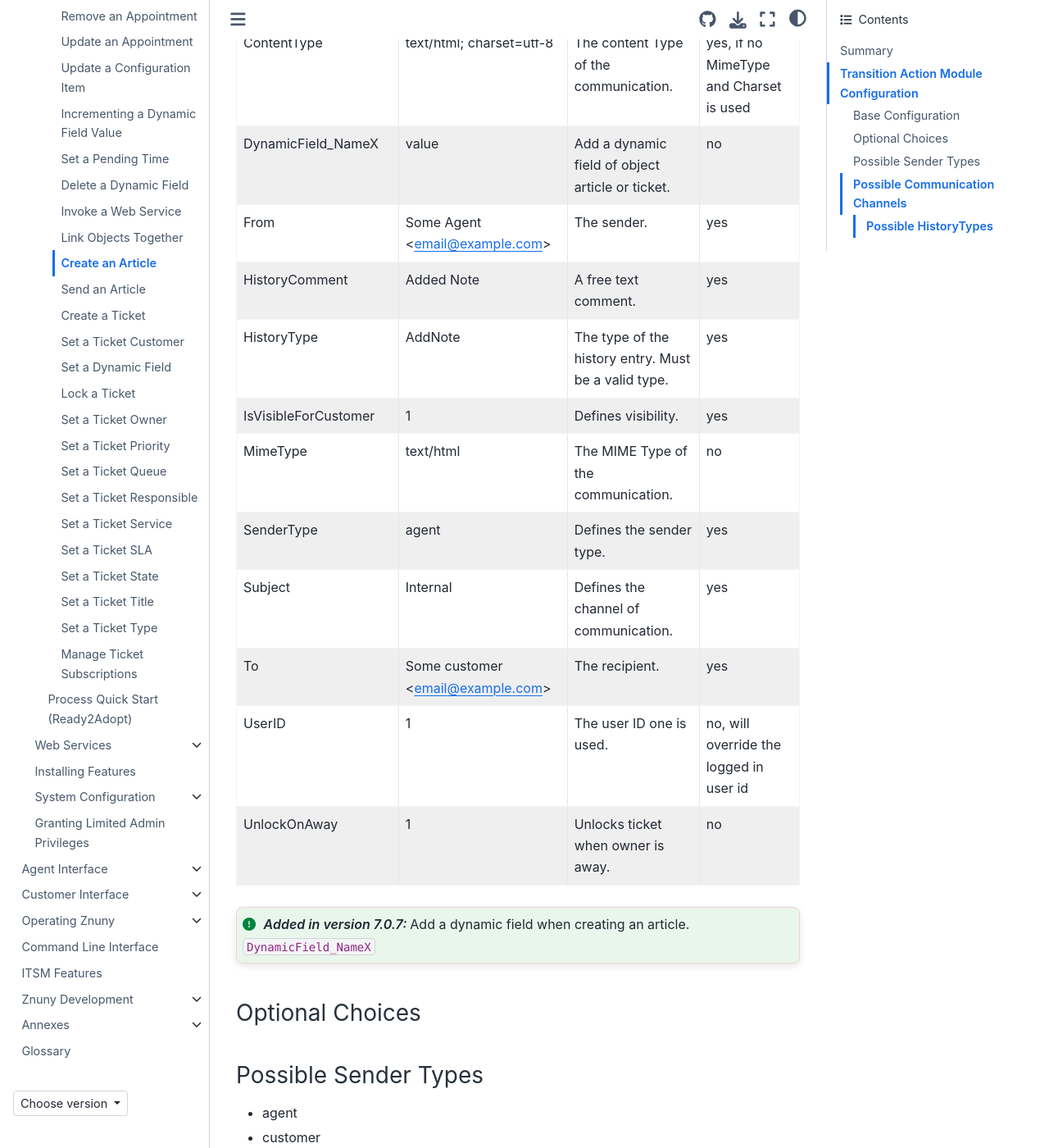
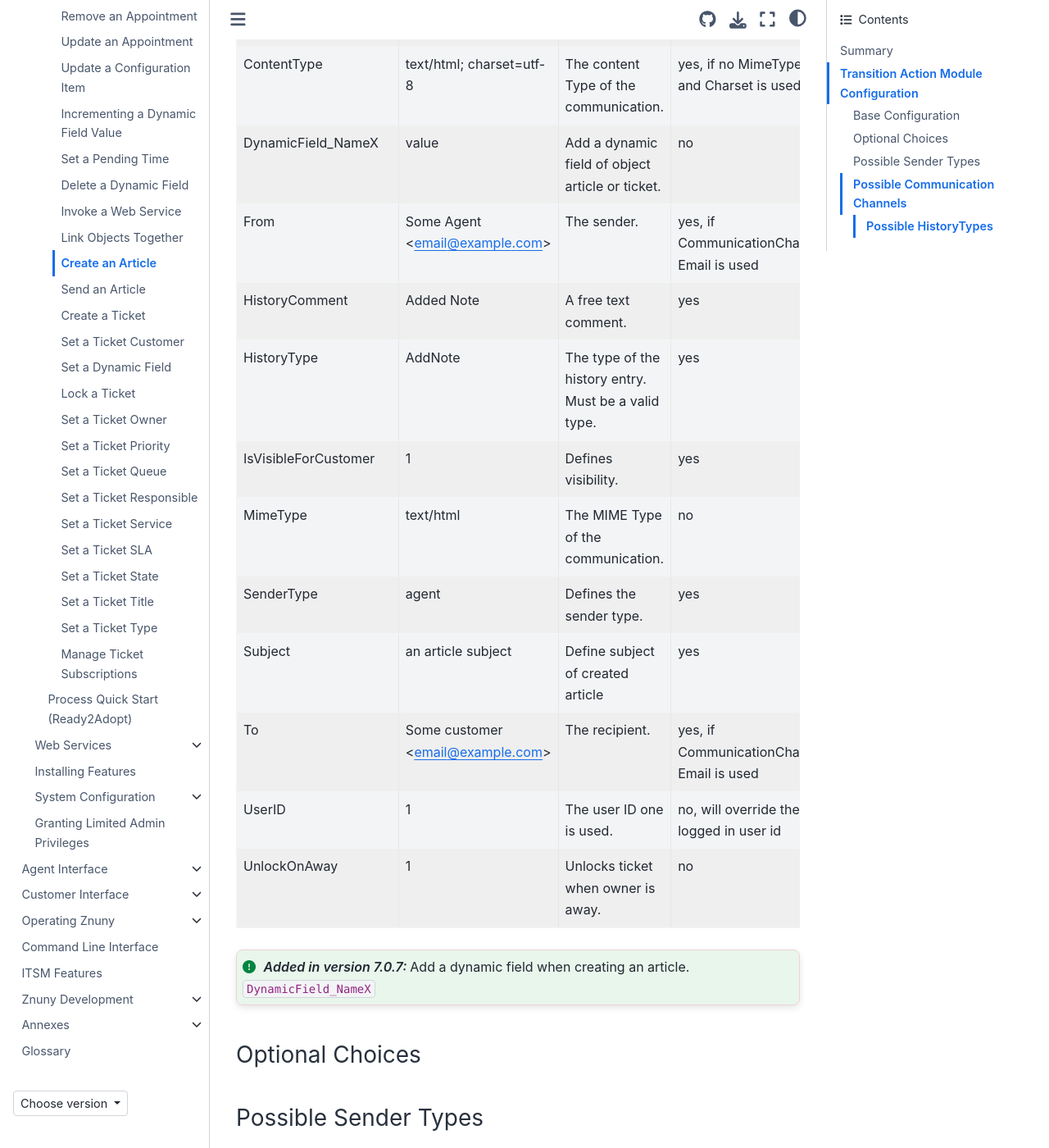
Before and after one commit to znuny/manual, a Sphinx documentation site: the page built from source/admin/processmanagement/transitionactions/ticketarticlecreate/index.rst, in a window 1280 px wide and 1400 px high, scrolled down 780 px. Shown: the whole window at 82% size. Built offline with Sphinx 7.4.7 and the Sphinx Book theme 1.1.4, drawn with Linux system fonts in a browser that asks for light colours.

Commit message:
TicketArticleCreate modified table
Subject description fixed. From and To is only mandatory if CommunicationChannel  is EMail (I guess?)

```diff
--- a/source/admin/processmanagement/transitionactions/ticketarticlecreate/index.rst
+++ b/source/admin/processmanagement/transitionactions/ticketarticlecreate/index.rst
@@ -18,40 +18,39 @@ The following list shows the mandatory items.
 Base Configuration
 ===================
 
-+----------------------+-----------------------------------+------------------------------------------------------+-----------------------------------------+
-| Key                  | Example value                     | Description                                          | Mandatory                               |
-+======================+===================================+======================================================+=========================================+
-| Body                 | Some text                         | Plain text or HTML text based on content type.       | yes                                     |
-+----------------------+-----------------------------------+------------------------------------------------------+-----------------------------------------+
-| Charset              | utf-8                             | Only utf=8 should be used.                           | no                                      |
-+----------------------+-----------------------------------+------------------------------------------------------+-----------------------------------------+
-| CommunicationChannel | Internal                          | Defines the channel of communication.                | no                                      |
-+----------------------+-----------------------------------+------------------------------------------------------+-----------------------------------------+
-| ContentType          | text/html; charset=utf-8          | The content Type of the communication.               | yes, if no MimeType and Charset is used |
-+----------------------+-----------------------------------+------------------------------------------------------+-----------------------------------------+
-| DynamicField_NameX   | value                             | Add a dynamic field of object article or ticket.     | no                                      |
-+----------------------+-----------------------------------+------------------------------------------------------+-----------------------------------------+
-| From                 | Some Agent <email@example.com>    | The sender.                                          | yes                                     |
-+----------------------+-----------------------------------+------------------------------------------------------+-----------------------------------------+
-| HistoryComment       | Added Note                        | A free text comment.                                 | yes                                     |
-+----------------------+-----------------------------------+------------------------------------------------------+-----------------------------------------+
-| HistoryType          | AddNote                           | The type of the history entry. Must be a valid type. | yes                                     |
-+----------------------+-----------------------------------+------------------------------------------------------+-----------------------------------------+
-| IsVisibleForCustomer | 1                                 | Defines visibility.                                  | yes                                     |
-+----------------------+-----------------------------------+------------------------------------------------------+-----------------------------------------+
-| MimeType             | text/html                         | The MIME Type of the communication.                  | no                                      |
-+----------------------+-----------------------------------+------------------------------------------------------+-----------------------------------------+
-| SenderType           | agent                             | Defines the sender type.                             | yes                                     |
-+----------------------+-----------------------------------+------------------------------------------------------+-----------------------------------------+
-| Subject              | Internal                          | Defines the channel of communication.                | yes                                     |
-+----------------------+-----------------------------------+------------------------------------------------------+-----------------------------------------+
-| To                   | Some customer <email@example.com> | The recipient.                                       | yes                                     |
-+----------------------+-----------------------------------+------------------------------------------------------+-----------------------------------------+
-| UserID               | 1                                 | The user ID one is used.                             | no, will override the logged in user id |
-+----------------------+-----------------------------------+------------------------------------------------------+-----------------------------------------+
-| UnlockOnAway         | 1                                 | Unlocks ticket when owner is away.                   | no                                      |
-+----------------------+-----------------------------------+------------------------------------------------------+-----------------------------------------+
-
++----------------------+-----------------------------------+------------------------------------------------------+----------------------------------------------+
+|          Key         |           Example value           |                      Description                     |                   Mandatory                  |
++----------------------+-----------------------------------+------------------------------------------------------+----------------------------------------------+
+| Body                 | Some text                         | Plain text or HTML text based on content type.       | yes                                          |
++----------------------+-----------------------------------+------------------------------------------------------+----------------------------------------------+
+| Charset              | utf-8                             | Only utf=8 should be used.                           | no                                           |
++----------------------+-----------------------------------+------------------------------------------------------+----------------------------------------------+
+| CommunicationChannel | Internal                          | Defines the channel of communication.                | no                                           |
++----------------------+-----------------------------------+------------------------------------------------------+----------------------------------------------+
+| ContentType          | text/html; charset=utf-8          | The content Type of the communication.               | yes, if no MimeType and Charset is used      |
++----------------------+-----------------------------------+------------------------------------------------------+----------------------------------------------+
+| DynamicField_NameX   | value                             | Add a dynamic field of object article or ticket.     | no                                           |
++----------------------+-----------------------------------+------------------------------------------------------+----------------------------------------------+
+| From                 | Some Agent <email@example.com>    | The sender.                                          | yes, if CommunicationChannel Email is used   |
++----------------------+-----------------------------------+------------------------------------------------------+----------------------------------------------+
+| HistoryComment       | Added Note                        | A free text comment.                                 | yes                                          |
++----------------------+-----------------------------------+------------------------------------------------------+----------------------------------------------+
+| HistoryType          | AddNote                           | The type of the history entry. Must be a valid type. | yes                                          |
++----------------------+-----------------------------------+------------------------------------------------------+----------------------------------------------+
+| IsVisibleForCustomer | 1                                 | Defines visibility.                                  | yes                                          |
++----------------------+-----------------------------------+------------------------------------------------------+----------------------------------------------+
+| MimeType             | text/html                         | The MIME Type of the communication.                  | no                                           |
++----------------------+-----------------------------------+------------------------------------------------------+----------------------------------------------+
+| SenderType           | agent                             | Defines the sender type.                             | yes                                          |
++----------------------+-----------------------------------+------------------------------------------------------+----------------------------------------------+
+| Subject              | an article subject                | Define subject of created article                    | yes                                          |
++----------------------+-----------------------------------+------------------------------------------------------+----------------------------------------------+
+| To                   | Some customer <email@example.com> | The recipient.                                       | yes, if CommunicationChannel Email is used   |
++----------------------+-----------------------------------+------------------------------------------------------+----------------------------------------------+
+| UserID               | 1                                 | The user ID one is used.                             | no, will override the logged in user id      |
++----------------------+-----------------------------------+------------------------------------------------------+----------------------------------------------+
+| UnlockOnAway         | 1                                 | Unlocks ticket when owner is away.                   | no                                           |
++----------------------+-----------------------------------+------------------------------------------------------+----------------------------------------------+
 .. versionadded:: 7.0.7
 
     Add a dynamic field when creating an article. ``DynamicField_NameX``
```
